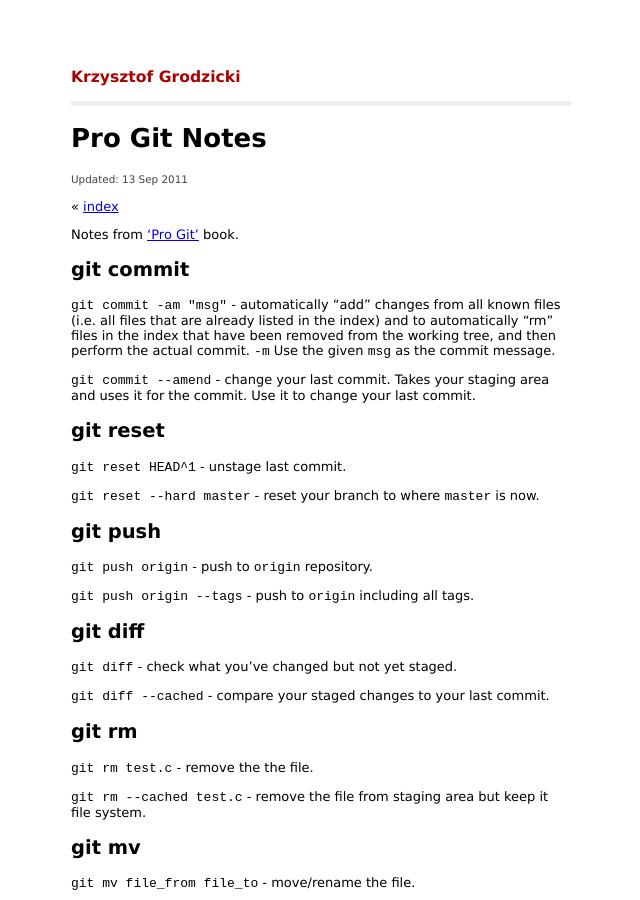
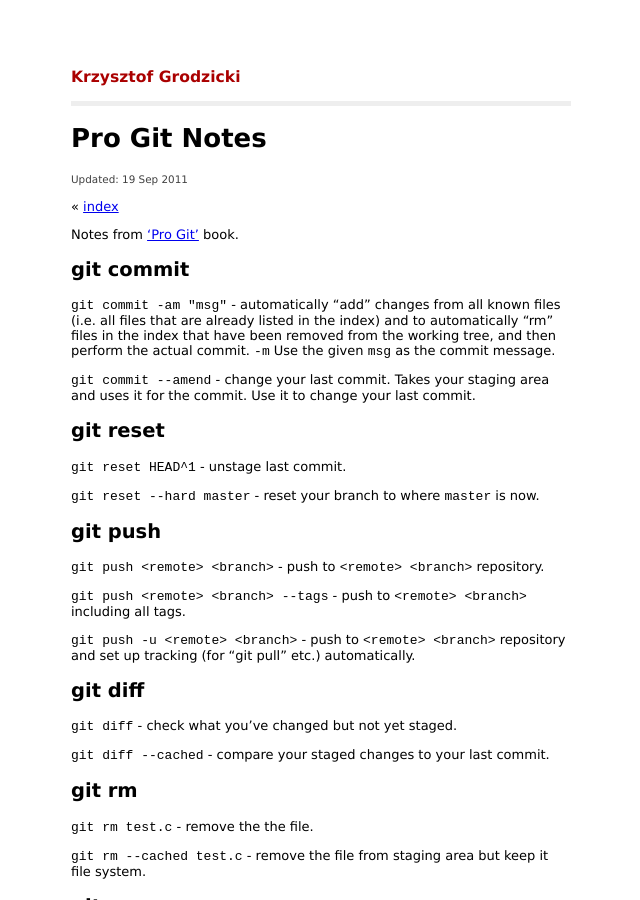
Before and after one commit to kgrodzicki/kgrodzicki.github.com, a Jekyll site: the page built from _posts/2011-08-10-pro-git-book-notes.markdown, in a window 1280 px wide and 900 px high. Shown: the whole window, without its empty margins (319-959 px from the left). Built offline with Jekyll 4.4.1, drawn with Linux system fonts in a browser that asks for light colours; Markdown is read by kramdown in place of the engine named in the settings.

Commit message:
added 'git push -u'

```diff
--- a/_posts/2011-08-10-pro-git-book-notes.markdown
+++ b/_posts/2011-08-10-pro-git-book-notes.markdown
@@ -3,7 +3,7 @@ layout: default
 title: Pro Git Notes
 categories: git
 type: blog
-updated: 13 Sep 2011
+updated: 19 Sep 2011
 ---
 
 Notes from ['Pro Git'](http://bit.ly/nXGq5j) book.
@@ -23,9 +23,11 @@ git reset
 
 git push
 --------
-`git push origin` - push to `origin` repository.
+`git push <remote> <branch>` - push to `<remote> <branch>` repository.
 
-`git push origin --tags` - push to `origin` including all tags.
+`git push <remote> <branch> --tags` - push to `<remote> <branch>` including all tags.
+
+`git push -u <remote> <branch>` - push to `<remote> <branch>` repository and set up tracking (for "git pull" etc.) automatically.
 
 git diff
 --------
```
